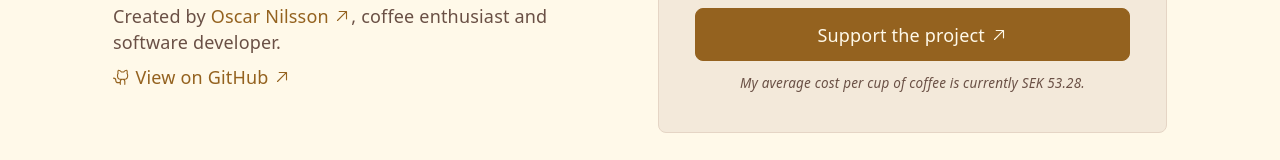
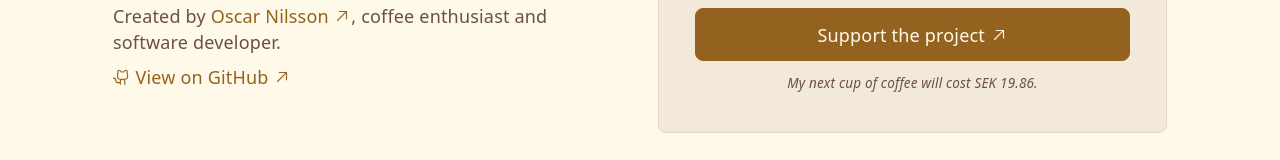
Before and after one commit to niloscar/brew-even, a React (Vite) app in the folder frontend/: page / in a window 1280 px wide. Shown: the part 2919-3079 px from the top of the page. Built offline with nearby package versions, Linux system fonts and the light colour scheme.

Commit message:
fix: show developer's next cup cost in support card

```diff
--- a/frontend/src/App.tsx
+++ b/frontend/src/App.tsx
@@ -20,6 +20,7 @@ import type { Currency } from 'shared'
 import type { Equipment, EquipmentInput } from './types/equipment'
 
 const DEFAULT_CUPS_BREWED = 1289
+const DEVELOPER_NEXT_CUP_COST_SEK = 19.86
 
 export default function App() {
   const [currency, setCurrency] = useState<Currency>((import.meta.env.VITE_DEFAULT_CURRENCY || 'SEK') as Currency)
@@ -129,7 +130,7 @@ export default function App() {
       <AppFooter
         currency={currency}
         locale={locale}
-        averageCupCost={costs.averageCostPerCup}
+        nextCupCost={DEVELOPER_NEXT_CUP_COST_SEK}
       />
     </>
   )
--- a/frontend/src/components/AppFooter.tsx
+++ b/frontend/src/components/AppFooter.tsx
@@ -15,19 +15,19 @@ import styles from './AppFooter.module.css'
 interface AppFooterProps {
   currency: Currency
   locale: string
-  averageCupCost: number | null
+  nextCupCost: number
 }
 
 const CURRENT_YEAR = new Date().getFullYear()
 
-export default function AppFooter({ currency, locale, averageCupCost}: AppFooterProps) {
+export default function AppFooter({ currency, locale, nextCupCost}: AppFooterProps) {
   const { t } = useTranslation()
 
-  const averageCupPrice =
-    averageCupCost === null
+  const nextCupPrice =
+    nextCupCost === null
       ? null
       : format.price(
-          currencyUtils.convert(averageCupCost, MOCK_RATES[currency]),
+          currencyUtils.convert(nextCupCost, MOCK_RATES[currency]),
           locale,
           currency
         )
@@ -77,8 +77,8 @@ export default function AppFooter({ currency, locale, averageCupCost}: AppFooter
             <ArrowUpRightIcon />
           </button>
 
-          {averageCupPrice !== null && (
-            <i>{t('footer.averageCupCost', { price: averageCupPrice })}</i>
+          {nextCupPrice !== null && (
+            <i>{t('footer.nextCupCost', { price: nextCupPrice })}</i>
           )}
         </section>
 
--- a/frontend/src/locales/de.json
+++ b/frontend/src/locales/de.json
@@ -76,7 +76,7 @@
     "buyMeACoffee": "Spendier mir einen Kaffee",
     "supportDescription": "Gefällt dir Brew-even? Spendier mir einen Kaffee und unterstütze die Weiterentwicklung des Projekts.",
     "supportProject": "Projekt unterstützen",
-    "averageCupCost": "Meine durchschnittlichen Kosten für eine Tasse Kaffee liegen derzeit bei {{price}}.",
+    "nextCupCost": "Meine nächste Tasse Kaffee kostet {{price}}.",
     "tagline": "Das habe ich dem Koffein zu verdanken."
   },
   "common": {
--- a/frontend/src/locales/en.json
+++ b/frontend/src/locales/en.json
@@ -76,7 +76,7 @@
     "buyMeACoffee": "Buy me a coffee",
     "supportDescription": "Enjoying Brew-even? Buy me a coffee and help support its development.",
     "supportProject": "Support the project",
-    "averageCupCost": "My average cost per cup of coffee is currently {{price}}.",
+    "nextCupCost": "My next cup of coffee will cost {{price}}.",
     "tagline": "Caffeine made me do it."
   },
   "common": {
--- a/frontend/src/locales/fr.json
+++ b/frontend/src/locales/fr.json
@@ -76,7 +76,7 @@
     "buyMeACoffee": "Offrez-moi un café",
     "supportDescription": "Brew-even vous plaît ? Offrez-moi un café pour soutenir son développement.",
     "supportProject": "Soutenir le projet",
-    "averageCupCost": "En ce moment, une tasse de café me revient en moyenne à {{price}}.",
+    "nextCupCost": "Ma prochaine tasse de café me coûtera {{price}}.",
     "tagline": "Tout ça, c’est grâce à la caféine."
   },
   "common": {
--- a/frontend/src/locales/sv.json
+++ b/frontend/src/locales/sv.json
@@ -76,7 +76,7 @@
     "buyMeACoffee": "Bjud mig på en kopp",
     "supportDescription": "Gillar du Brew-even? Bjud mig på en kopp kaffe och stöd utvecklingen av projektet.",
     "supportProject": "Stöd projektet",
-    "averageCupCost": "Min snittkostnad för en kopp kaffe är just nu {{price}}.",
+    "nextCupCost": "Min nästa kopp kaffe kostar {{price}}.",
     "tagline": "Det här är koffeinets verk."
   },
   "common": {
```
